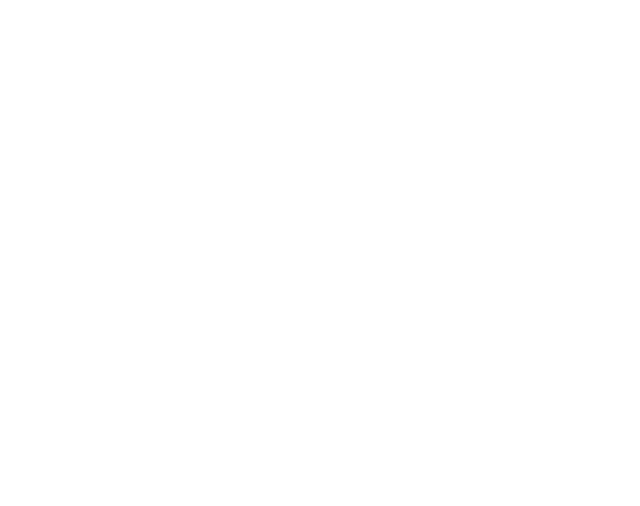
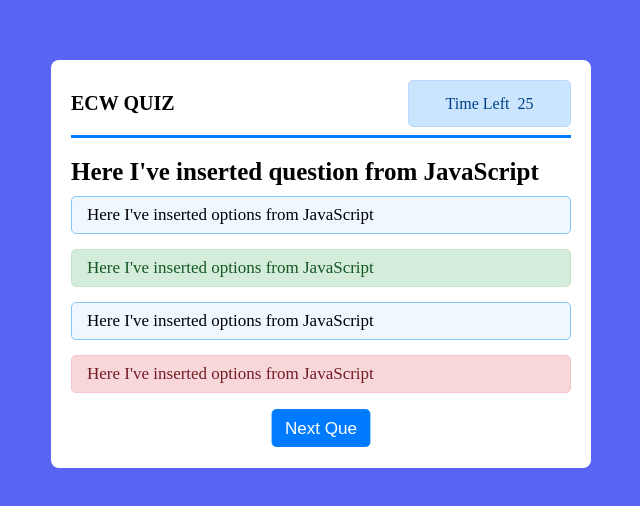
Before and after one commit to boraacici/ecw-quiz.frontend, a Vue app: page /game in a window 1280 px wide. Shown: the part 136-642 px from the top of the page, without its empty margins (319-959 px from the left). Built offline with nearby package versions, Linux system fonts and the light colour scheme.

Commit message:
game-page-ui

```diff
--- a/src/router/index.js
+++ b/src/router/index.js
@@ -11,6 +11,14 @@ const routes = [
     // this generates a separate chunk (about.[hash].js) for this route
     // which is lazy-loaded when the route is visited.
     component: () => import(/* webpackChunkName: "about" */ '../views/Login.vue')
+  },
+  {
+    path: '/game',
+    name: 'Game',
+    // route level code-splitting
+    // this generates a separate chunk (about.[hash].js) for this route
+    // which is lazy-loaded when the route is visited.
+    component: () => import(/* webpackChunkName: "about" */ '../views/Game.vue')
   }
 ]
 
--- /dev/null
+++ b/src/views/Game.vue
@@ -0,0 +1,177 @@
+<template>
+  <div class="game">
+    <div class="quiz-box">
+      <header>
+        <span class="title">ECW QUIZ</span>
+        <div class="timer">
+          <span class="time-left-txt">Time Left</span>
+          <span class="timer-sec">25</span>
+        </div>
+      </header>
+      <div class="time-line"></div>
+      <section>
+        <div class="question">
+          <span class="que-text">
+            Here I've inserted question from JavaScript
+          </span>
+        </div>
+        <div class="option-list">
+          <span class="option">
+            Here I've inserted options from JavaScript
+          </span>
+          <span class="option correct">
+            Here I've inserted options from JavaScript
+          </span>
+          <span class="option">
+            Here I've inserted options from JavaScript
+          </span>
+          <span class="option incorrect">
+            Here I've inserted options from JavaScript
+          </span>
+        </div>
+      </section>
+      <div class="next-button-box">
+        <button class="next-btn">Next Que</button>
+      </div>
+    </div>
+  </div>
+</template>
+
+<script>
+export default {};
+</script>
+
+<style lang="scss">
+.game {
+  width: 100%;
+  height: 100vh;
+  display: flex;
+  flex-direction: column;
+  justify-content: center;
+  align-items: center;
+  background-color: #5765f2;
+  .quiz-box {
+    width: 500px;
+    background-color: #fff;
+    padding: 20px;
+    border-radius: 8px;
+    header {
+      display: flex;
+      justify-content: space-between;
+      align-items: center;
+      .title {
+        font-size: 20px;
+        font-weight: 600;
+      }
+      .timer {
+        color: #004085;
+        background: #cce5ff;
+        border: 1px solid #b8daff;
+        height: 45px;
+        padding: 0 8px;
+        border-radius: 5px;
+        width: 145px;
+        display: flex;
+        justify-content: center;
+        align-items: center;
+
+        .time-left-txt {
+          margin-right: 8px;
+        }
+      }
+    }
+    .time-line {
+      margin-top: 8px;
+      height: 3px;
+      background: #007bff;
+    }
+    section {
+      .question {
+        margin-top: 20px;
+        margin-bottom: 10px;
+        .que-text {
+          font-size: 25px;
+          font-weight: 600;
+        }
+      }
+      .option-list {
+        .option {
+          background: aliceblue;
+          border: 1px solid #84c5fe;
+          border-radius: 5px;
+          padding: 8px 15px;
+          font-size: 17px;
+          margin-bottom: 15px;
+          cursor: pointer;
+          transition: all 0.3s ease;
+          display: flex;
+          align-items: center;
+          justify-content: space-between;
+          .icon {
+            height: 26px;
+            width: 26px;
+            border: 2px solid transparent;
+            border-radius: 50%;
+            text-align: center;
+            font-size: 13px;
+            pointer-events: none;
+            transition: all 0.3s ease;
+            line-height: 24px;
+          }
+          .icon.tick {
+            color: #23903c;
+            border-color: #23903c;
+            background: #d4edda;
+          }
+          .icon.cross {
+            color: #a42834;
+            background: #f8d7da;
+            border-color: #a42834;
+          }
+        }
+        .option:hover {
+          color: #004085;
+          background: #cce5ff;
+          border: 1px solid #b8daff;
+        }
+        .option.correct {
+          color: #155724;
+          background: #d4edda;
+          border: 1px solid #c3e6cb;
+        }
+        .option.incorrect {
+          color: #721c24;
+          background: #f8d7da;
+          border: 1px solid #f5c6cb;
+        }
+        .option.disabled {
+          pointer-events: none;
+        }
+      }
+    }
+
+    .next-button-box {
+      display: flex;
+      justify-content: center;
+      margin-top: 10px;
+      .next-btn {
+        height: 40px;
+        padding: 0 13px;
+        font-size: 18px;
+        font-weight: 400;
+        cursor: pointer;
+        border: none;
+        outline: none;
+        color: #fff;
+        border-radius: 5px;
+        background: #007bff;
+        border: 1px solid #007bff;
+        line-height: 10px;
+        pointer-events: none;
+        transform: scale(0.95);
+        transition: all 0.3s ease;
+      }
+    }
+  }
+}
+</style>
```
